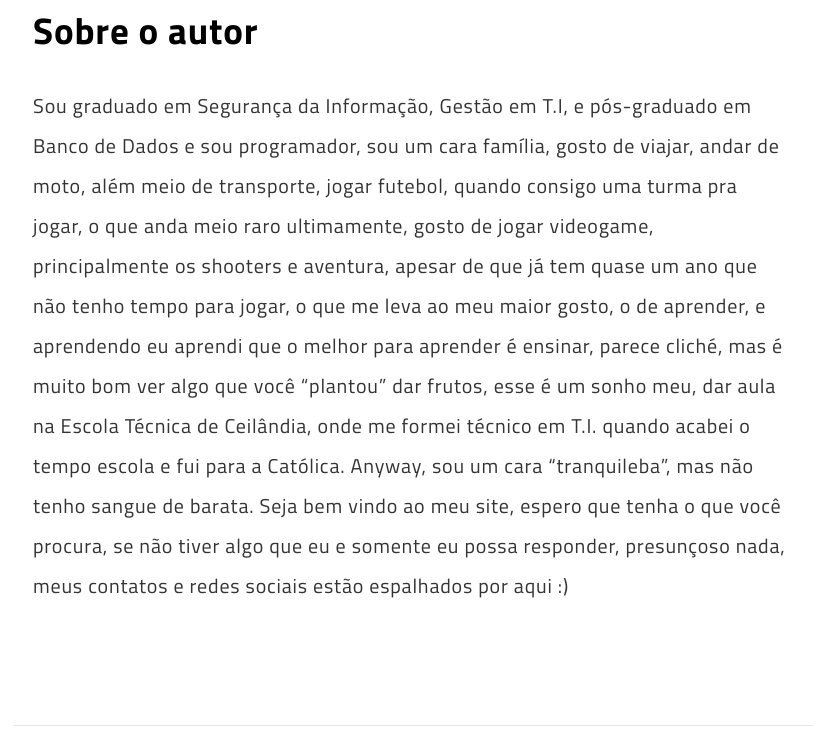
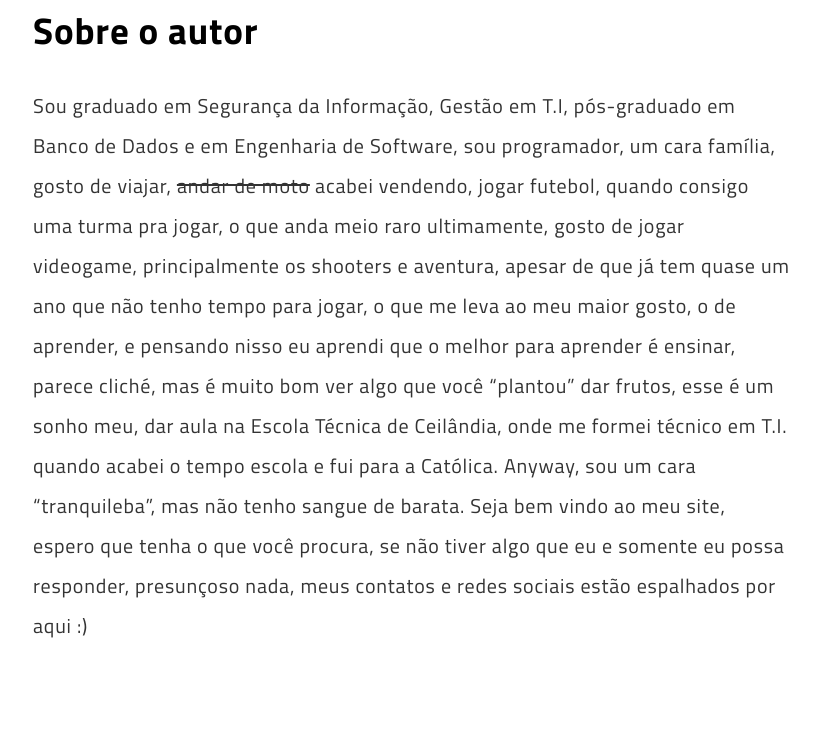
Before and after one commit to railsonrames/railsonrames.github.io, a Jekyll site: the page built from about.md, in a window 1280 px wide and 900 px high, scrolled down 264 px, cut to the strip 170-900 px from the top of the window. Shown: the whole strip, without its empty margins (227-1046 px from the left). Built offline with Jekyll 4.4.1, drawn with Linux system fonts in a browser that asks for light colours.

Commit message:
Update maroto no arquivo about.md

```diff
--- a/about.md
+++ b/about.md
@@ -5,8 +5,8 @@
 permalink: /about/
 ---
 
-<img itemprop="image" class="img-rounded" src="http://ap.imagensbrasil.org/images/2017/10/13/16425962_1363578007028078_3393532110574117113_n85133d2b34878cb7.jpg" alt="Railson">
+<img itemprop="image" class="img-rounded" src="http://c1.staticflickr.com/2/1891/43567053065_58d0fdc0c1.jpg" alt="Railson">
 
 ## Sobre o autor
 
-Sou graduado em Segurança da Informação, Gestão em T.I, e pós-graduado em Banco de Dados e sou programador, sou um cara família, gosto de viajar, andar de moto, além meio de transporte, jogar futebol, quando consigo uma turma pra jogar, o que anda meio raro ultimamente, gosto de jogar videogame, principalmente os shooters e aventura, apesar de que já tem quase um ano que não tenho tempo para jogar, o que me leva ao meu maior gosto, o de aprender, e aprendendo eu aprendi que o melhor para aprender é ensinar, parece cliché, mas é muito bom ver algo que você "plantou" dar frutos, esse é um sonho meu, dar aula na Escola Técnica de Ceilândia, onde me formei técnico em T.I. quando acabei o tempo escola e fui para a Católica. Anyway, sou um cara "tranquileba", mas não tenho sangue de barata. Seja bem vindo ao meu site, espero que tenha o que você procura, se não tiver algo que eu e somente eu possa responder, presunçoso nada, meus contatos e redes sociais estão espalhados por aqui :)
+Sou graduado em Segurança da Informação, Gestão em T.I, pós-graduado em Banco de Dados e em Engenharia de Software, sou programador, um cara família, gosto de viajar, <del>andar de moto</del> acabei vendendo, jogar futebol, quando consigo uma turma pra jogar, o que anda meio raro ultimamente, gosto de jogar videogame, principalmente os shooters e aventura, apesar de que já tem quase um ano que não tenho tempo para jogar, o que me leva ao meu maior gosto, o de aprender, e pensando nisso eu aprendi que o melhor para aprender é ensinar, parece cliché, mas é muito bom ver algo que você "plantou" dar frutos, esse é um sonho meu, dar aula na Escola Técnica de Ceilândia, onde me formei técnico em T.I. quando acabei o tempo escola e fui para a Católica. Anyway, sou um cara "tranquileba", mas não tenho sangue de barata. Seja bem vindo ao meu site, espero que tenha o que você procura, se não tiver algo que eu e somente eu possa responder, presunçoso nada, meus contatos e redes sociais estão espalhados por aqui :)
```
